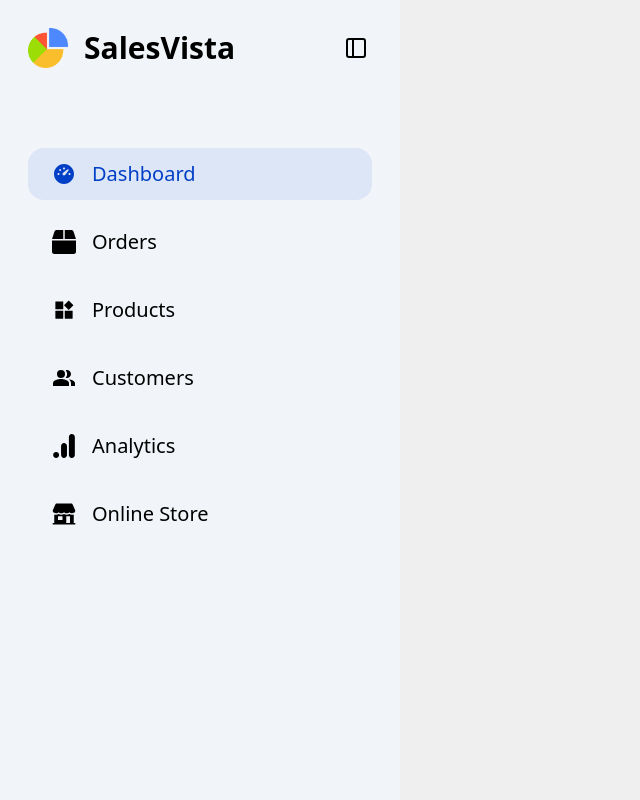
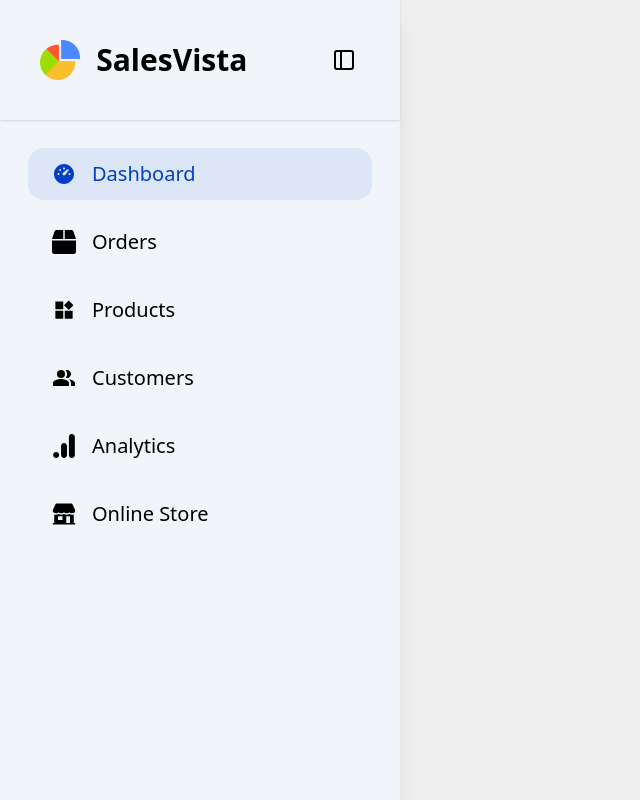
Before and after one commit to SohaibAlaraby/E-Commerce-Dashboard, a Next.js app: page / in a window 1280 px wide. Shown: the whole page, without its empty margins (0-640 px from the left). Built offline with nearby package versions, Linux system fonts and the light colour scheme.

Commit message:
ref(sidebar): add some styling to enhance the look

```diff
--- a/components/sidebar/sidebar.tsx
+++ b/components/sidebar/sidebar.tsx
@@ -10,8 +10,8 @@ export default function Sidebar({isOpen, onToggle}:{
     const CloseIcon = sidebarData.closeIcon;
 
     return (
-        <aside className={`p-7 w-100 z-40 fixed top-0 left-0 h-screen bg-slate-100 flex flex-col gap-20 transition-transform duration-200 ease-in-out ${isOpen?'translate-x-0':'-translate-x-full'}`}>
-            <header className="flex items-center justify-between ">
+        <aside className={`w-100 z-40 fixed top-0 left-0 h-screen bg-slate-100 flex flex-col transition-transform duration-200 ease-in-out shadow-xl ${isOpen?'translate-x-0':'-translate-x-full'}`}>
+            <header className="flex h-30 items-center justify-around shadow">
                 <div className="flex items-center gap-4">
                     <Image
                     src={sidebarData.appIcon}
@@ -26,14 +26,14 @@ export default function Sidebar({isOpen, onToggle}:{
                 <button onClick={onToggle} className="hover:bg-gray-300 p-1 rounded cursor-pointer"><CloseIcon className="text-2xl"/></button>
             </header>
             <nav>
-                <ul className="flex flex-col gap-4">
+                <ul className="flex flex-col gap-4 p-7">
                     {sidebarData.items.map((item) => {
                         const Icon = item.icon;
                         return(
                             <li key={item.name}>
                                 <NavLink
                                 href={item.href}
-                                className="flex items-center gap-4 text-xl font-medium capitalize rounded-2xl px-6 py-3">
+                                className="flex items-center gap-4 text-xl font-medium capitalize rounded-2xl px-6 py-3 hover:bg-gray-200">
                                     <Icon className="text-2xl"/>
                                     {item.name}
                                 </NavLink>
```
